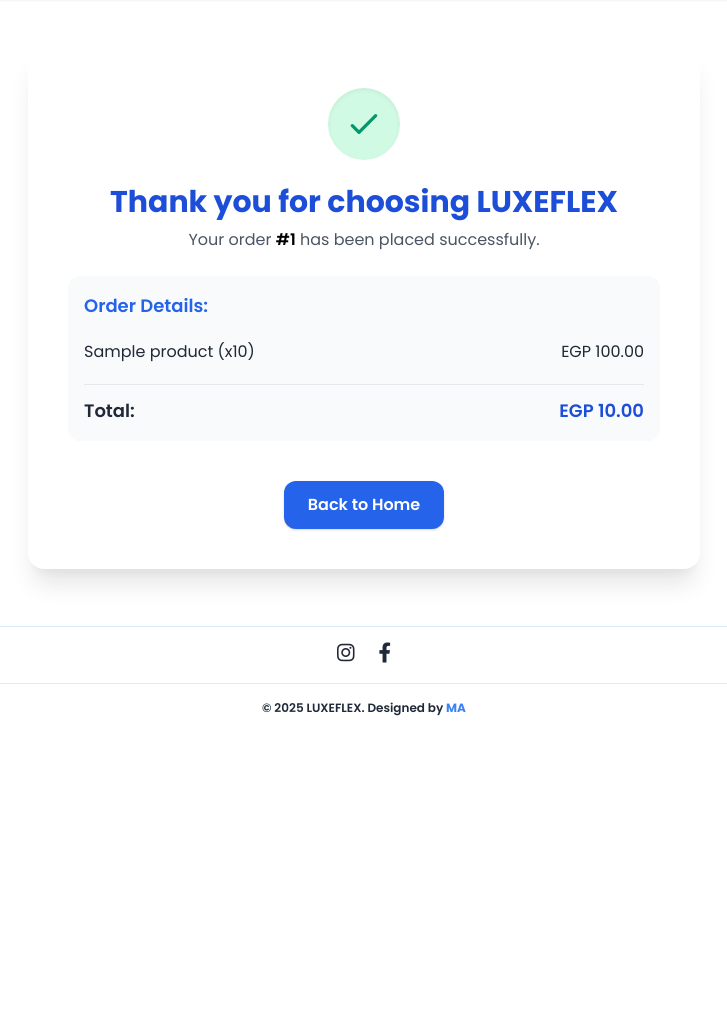
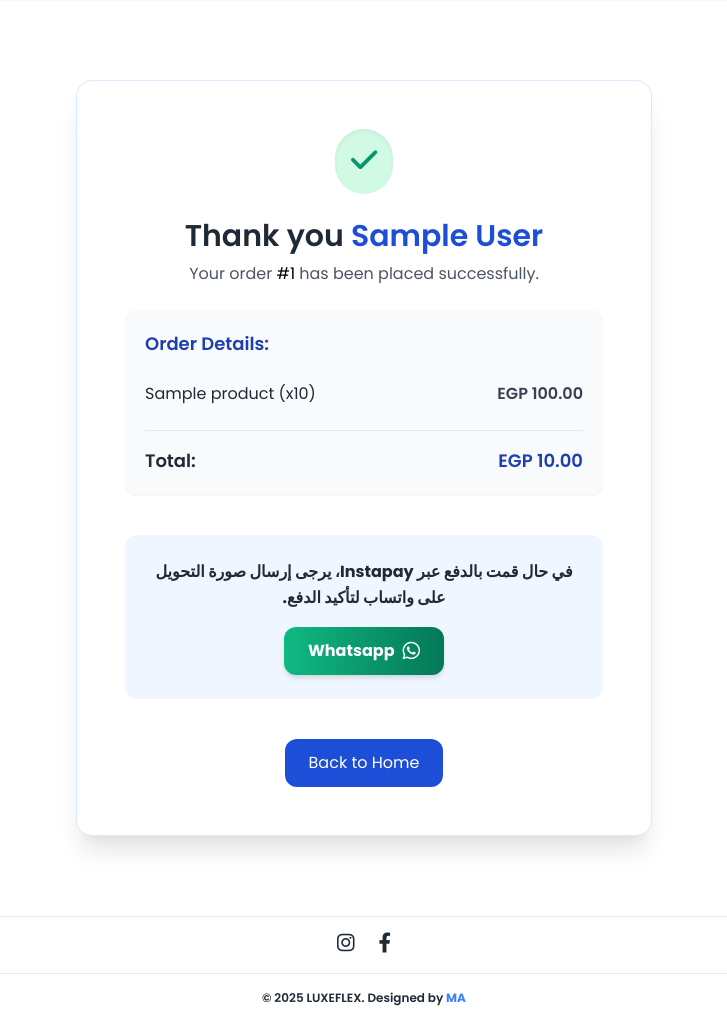
Before and after one commit to Mohanad-Ahmed-2002/ECOM-LUX, a Django app: page /order_success/1/ in a window 1280 px wide. Shown: the part 68-1090 px from the top of the page, without its empty margins (276-1003 px from the left). Before the commit the page ends 784 px from the top, so only its background shows below. Run offline with Django 5.2, Linux system fonts and the light colour scheme; tables that the repository leaves empty hold one stand-in row (values such as "Sample post"); some libraries are stand-ins or nearby versions.

Commit message:
last update today

```diff
--- a/store/templates/myapp/order_success.html
+++ b/store/templates/myapp/order_success.html
@@ -3,53 +3,65 @@
 {% block title %}Order Confirmation - LUXEFLEX{% endblock %}
 
 {% block content %}
+<section class="container mx-auto px-4 py-20">
+    <div data-aos="fade-up"
+        class="max-w-xl mx-auto bg-white border border-blue-100 rounded-2xl shadow-xl p-8 sm:p-12 text-center">
 
-<section class="container mx-auto px-4 py-12">
-    <div
-        class="max-w-2xl mx-auto bg-white shadow-xl rounded-2xl p-6 sm:p-10 text-center animate__animated animate__fadeIn">
-
-        <!-- Check Icon -->
+        <!-- Icon -->
         <div class="flex justify-center mb-6">
-            <div class="bg-green-100 text-green-600 rounded-full p-4 shadow-inner animate__animated animate__bounceIn">
-                <svg xmlns="http://www.w3.org/2000/svg" class="h-10 w-10" fill="none" viewBox="0 0 24 24"
-                    stroke="currentColor">
-                    <path stroke-linecap="round" stroke-linejoin="round" stroke-width="2" d="M5 13l4 4L19 7" />
-                </svg>
+            <div class="bg-green-100 text-green-600 rounded-full p-4 shadow-inner">
+                <i class="fas fa-check text-3xl"></i>
             </div>
         </div>
 
         <!-- Message -->
-        <h2 class="text-2xl sm:text-3xl font-bold text-blue-700 mb-2">Thank you for choosing LUXEFLEX</h2>
-        <p class="text-gray-600 mb-6">
-            Your order <span class="font-semibold text-black">#{{ order.id }}</span> has been placed successfully.
+        <h2 class="text-2xl sm:text-3xl font-semibold text-gray-800 mb-2">
+            Thank you <span class="text-blue-700">{{ order.name }}</span>
+        </h2>
+        <p class="text-gray-600 mb-6 text-sm sm:text-base">
+            Your order <span class="font-medium text-black">#{{ order.id }}</span> has been placed successfully.
         </p>
 
         <!-- Order Summary -->
-        <div class="text-left space-y-3 mb-6 bg-gray-50 rounded-xl p-4">
-            <h3 class="font-semibold text-lg text-blue-600">Order Details:</h3>
+        <div class="text-left bg-gray-50 rounded-xl p-5 space-y-4 shadow-sm">
+            <h3 class="text-lg font-semibold text-blue-800">Order Details:</h3>
             <ul class="divide-y divide-gray-200 text-sm sm:text-base">
                 {% for item in order_items %}
                 <li class="py-2 flex justify-between">
                     <span>{{ item.product.name }} (x{{ item.quantity }})</span>
-                    <span class="font-medium text-gray-800">EGP {{ item.get_total_price|floatformat:2 }}</span>
+                    <span class="font-semibold text-gray-700">EGP {{ item.get_total_price|floatformat:2 }}</span>
                 </li>
                 {% endfor %}
             </ul>
-
-            <hr class="my-3">
-
-            <div class="flex justify-between font-semibold text-base sm:text-lg">
+            <div class="flex justify-between font-semibold text-base sm:text-lg pt-4 border-t">
                 <span>Total:</span>
-                <span class="text-blue-700">EGP {{ order.total_price|floatformat:2 }}</span>
+                <span class="text-blue-800">EGP {{ order.total_price|floatformat:2 }}</span>
             </div>
         </div>
 
-        <!-- Button -->
-        <a href="{% url 'home' %}"
-            class="inline-block mt-4 bg-blue-600 hover:bg-blue-700 text-white font-semibold px-6 py-3 rounded-xl shadow transition-all duration-300">
-            Back to Home
-        </a>
+        <!-- Payment Note (RTL) -->
+        <div class="mt-10 bg-blue-50 p-6 rounded-xl text-center" dir="rtl">
+            <p class="text-base text-black-700 font-bold leading-relaxed mb-4">
+                في حال قمت بالدفع عبر Instapay، يرجى إرسال صورة التحويل على
+                <span class="text-black-700 font-semibold">واتساب</span>
+                لتأكيد الدفع.
+            </p>
+
+            <a href="https://wa.me/201012345678?text=مرحباً، اسمي {{ order.name }} ورقم طلبي هو {{ order.id }} . لقد أكملت عملية الدفع عبر Instapay."
+                target="_blank"
+                class="inline-flex items-center justify-center gap-2 bg-gradient-to-r from-green-500 to-green-700 hover:from-green-600 hover:to-green-800 text-white font-bold px-6 py-3 rounded-xl shadow-md transition duration-300 ease-in-out">
+                <i class="fab fa-whatsapp text-xl"></i>
+                Whatsapp
+            </a>
+        </div>
+
+        <!-- Back Home -->
+        <div class="mt-10">
+            <a href="{% url 'home' %}"
+                class="inline-block text-sm sm:text-base bg-blue-700 hover:bg-blue-800 text-white font-medium px-6 py-3 rounded-xl transition duration-300">
+                Back to Home
+            </a>
+        </div>
     </div>
 </section>
-
 {% endblock %}
```
Also changed, not shown: store/templates/myapp/checkout.html (+28 -4 lines), store/templates/myapp/man.html (+20 -31 lines), store/templates/myapp/woman.html (+21 -35 lines), static/instapay.png (added).
